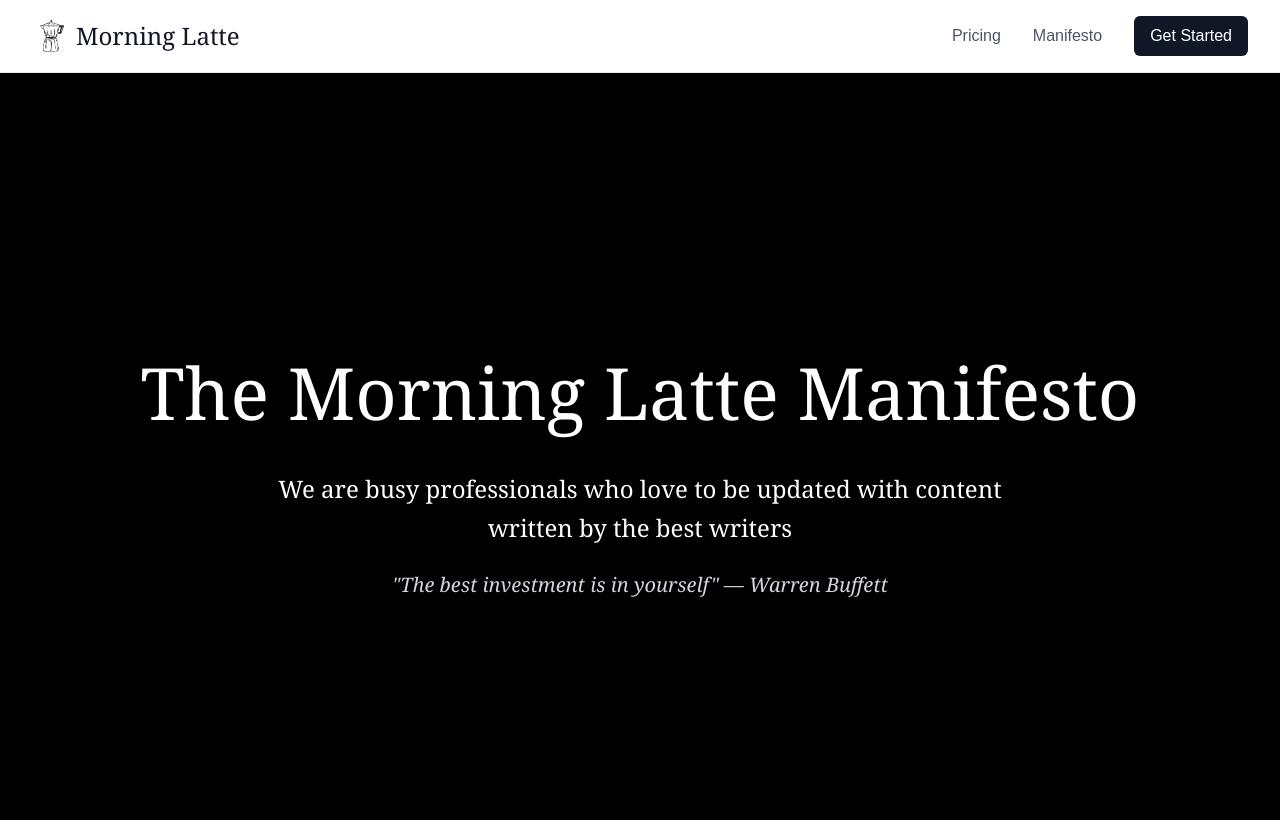
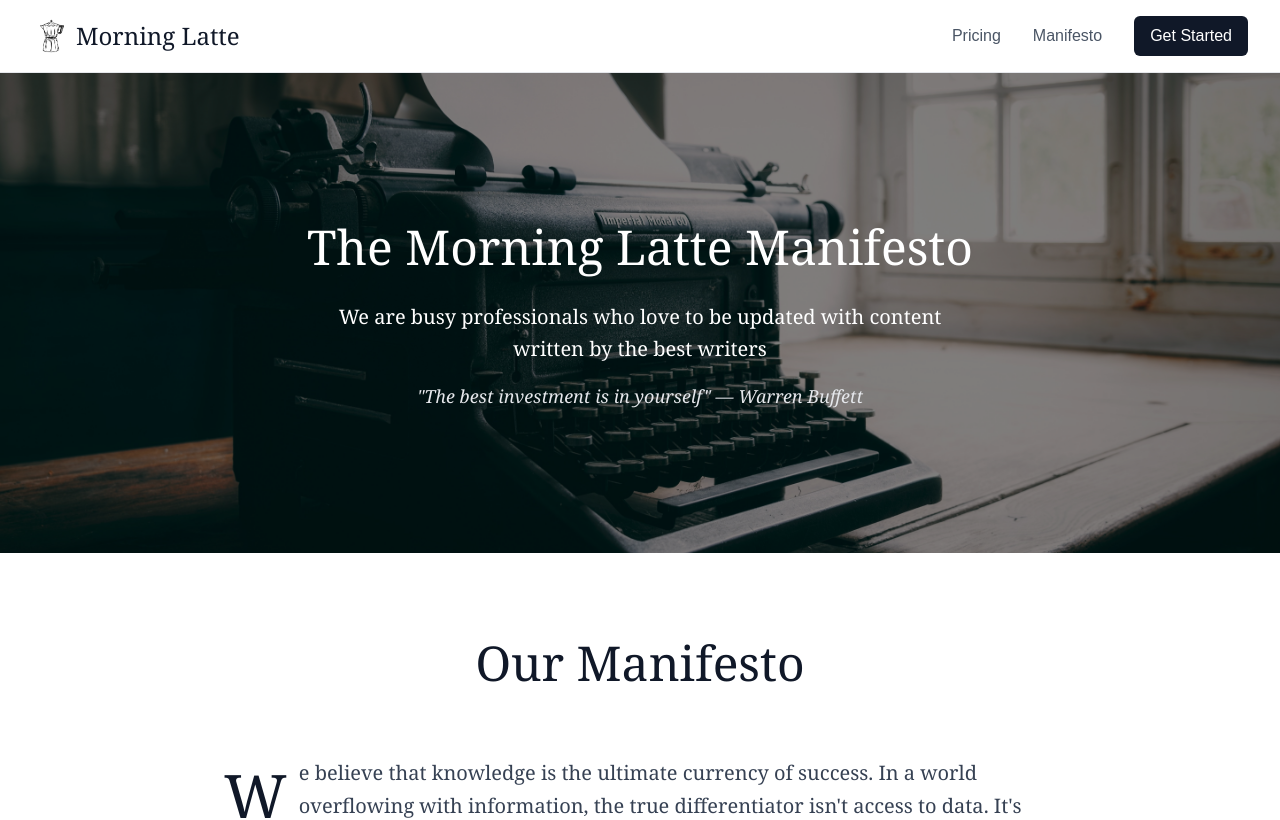
Before and after one commit to PythonHacker24/morning-latte, a Next.js app: page /manifesto in a window 1280 px wide. Shown: the top 820 px of the page. Built offline with nearby package versions, Linux system fonts and the light colour scheme.

Commit message:
Updated Landing Page

```diff
--- a/src/app/manifesto/page.tsx
+++ b/src/app/manifesto/page.tsx
@@ -14,24 +14,25 @@ export default function ManifestoPage() {
         <Navbar />
 
       {/* Hero Section with Gradient Overlay */}
-      <section className="relative h-screen flex items-center justify-center">
+      <section className="relative h-[60vh] flex items-center justify-center">
         {/* Hero Image Centered */}
          {/* Placeholder for Hero Image */}
          <div className="absolute inset-0 bg-gradient-to-r from-black to-black">
-            {/* <Image src='/cropped-wolf.png' width={4000} height={4000} alt='hero'/> */}
-          <div className="absolute inset-0 bg-black opacity-40"></div>
-          <div className="absolute inset-0 bg-gradient-to-b from-transparent via-transparent to-gray-60"></div>
+            <Image src='/typewriter.jpg' width={4000} height={4000} alt='hero' className="object-cover w-full h-full"/>
+            {/* Dark overlay */}
+            <div className="absolute inset-0 bg-black opacity-50"></div>
+            <div className="absolute inset-0 bg-gradient-to-b from-transparent via-transparent to-gray-60"></div>
         </div>
 
         {/* Hero Text */}
         <div className="relative z-10 text-center text-white px-4 sm:px-6 lg:px-8">
-          <h1 className="text-5xl md:text-7xl font-serif mb-8 leading-tight">
+          <h1 className="text-6xl md:text-5xl font-serif mb-6 leading-tight">
             The Morning Latte Manifesto
           </h1>
-          <p className="text-xl md:text-2xl font-serif mb-6 max-w-3xl mx-auto leading-relaxed">
+          <p className="text-lg md:text-xl font-serif mb-4 max-w-2xl mx-auto leading-relaxed">
             We are busy professionals who love to be updated with content written by the best writers
           </p>
-          <div className="text-lg md:text-xl text-gray-300 font-serif italic">
+          <div className="text-base md:text-lg text-gray-200 font-serif italic">
             &quot;The best investment is in yourself&quot; — Warren Buffett
           </div>
         </div>
--- a/src/components/ui/landing.tsx
+++ b/src/components/ui/landing.tsx
@@ -5,8 +5,15 @@ import { Mail, Clock, ArrowRight, CheckCircle } from 'lucide-react';
 import Navbar from './navbar';
 import Footer from './footer';
 import NewsletterDemo from './newsletterdemo';
+import { useRouter } from 'next/navigation';
 
 export default function MorningLatteLanding() {
+
+    const router = useRouter();
+
+    const Onboard = () => {
+        router.push('/onboard');
+    };
 
   return (
     <div className="min-h-screen bg-gray-50 text-gray-900">
--- a/src/components/ui/pricing.tsx
+++ b/src/components/ui/pricing.tsx
@@ -6,9 +6,16 @@ import { Check, ArrowRight, Zap, Clock, Star } from 'lucide-react';
 import Navbar from '@/components/ui/navbar';
 import StudentAnnouncement from './students';
 import Footer from './footer';
+import { useRouter } from 'next/navigation';
 
 export default function Pricing() {
-    const [isAnnual, setIsAnnual] = useState(true);
+  const [isAnnual, setIsAnnual] = useState(true);
+
+  const router = useRouter();
+
+  const Onboard = () => {
+      router.push('/onboard');
+  };
 
   return (
     <div className="min-h-screen bg-gray-50 text-gray-900">
@@ -63,7 +70,7 @@ export default function Pricing() {
                   <span className="text-4xl font-serif text-gray-900">$0</span>
                   <span className="text-gray-600 ml-2">forever</span>
                 </div>
-                <button className="w-full bg-gray-100 text-gray-900 px-6 py-3 rounded-md hover:bg-gray-200 transition-colors">
+                <button className="w-full bg-gray-100 text-gray-900 px-6 py-3 rounded-md hover:bg-gray-200 transition-colors" onClick={Onboard}>
                   Get Started Free
                 </button>
               </div>
@@ -101,8 +108,8 @@ export default function Pricing() {
               </div>
 
               <div className="text-center mb-8">
-                <h3 className="text-2xl font-serif text-gray-900 mb-2">Pro</h3>
-                <p className="text-gray-600 mb-6">Essential for busy professionals</p>
+                <h3 className="text-2xl font-serif text-gray-900 mb-2">Business Class</h3>
+                <p className="text-gray-600 mb-6">For professionals with taste of reading</p>
                 <div className="mb-6">
                   {isAnnual ? (
                     <div>
@@ -119,7 +126,7 @@ export default function Pricing() {
                     </div>
                   )}
                 </div>
-                <button className="w-full bg-gray-900 text-white px-6 py-3 rounded-md hover:bg-gray-800 transition-colors flex items-center justify-center">
+                <button className="w-full bg-gray-900 text-white px-6 py-3 rounded-md hover:bg-gray-800 transition-colors flex items-center justify-center" onClick={Onboard}>
                   Start 14 Days Free Trial
                   <ArrowRight className="h-5 w-5 ml-2" />
                 </button>
--- a/src/components/ui/students.tsx
+++ b/src/components/ui/students.tsx
@@ -14,7 +14,7 @@ export default function StudentAnnouncement() {
         <div className="flex items-center gap-1">
           <GraduationCap className="h-5 w-5 text-white" />
           <span className="text-sm font-medium">
-            Students get Pro for <span className="font-serif text-white">free</span> with educational email
+            Students get Business Class for <span className="font-serif text-white">free</span> with educational email to fuel their ambitions
           </span>
           <button className="ml-2 text-sm text-gray-300 hover:text-white transition-colors flex items-center gap-1">
             Claim Student Access
```
Also changed, not shown: public/typewriter.jpg (added).
